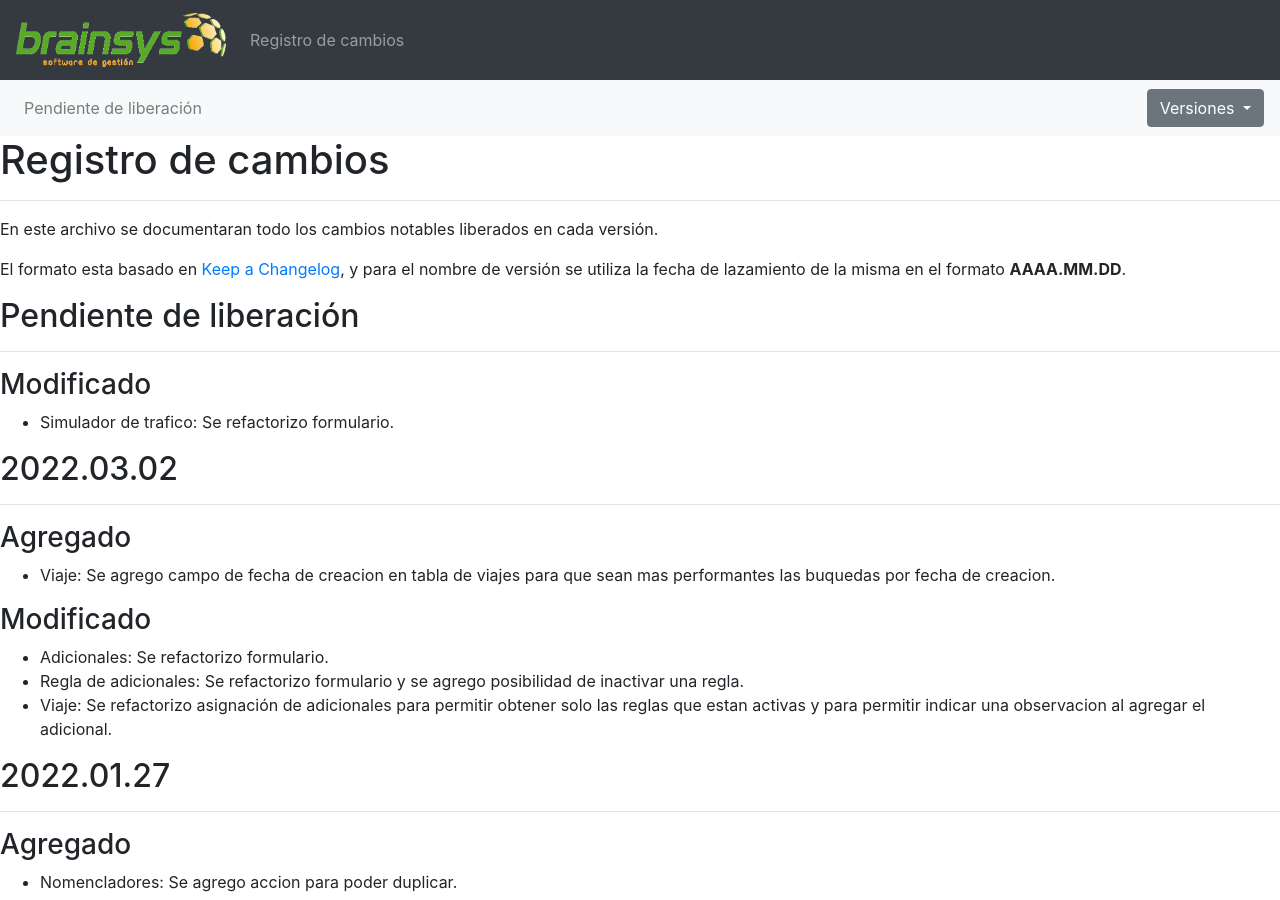
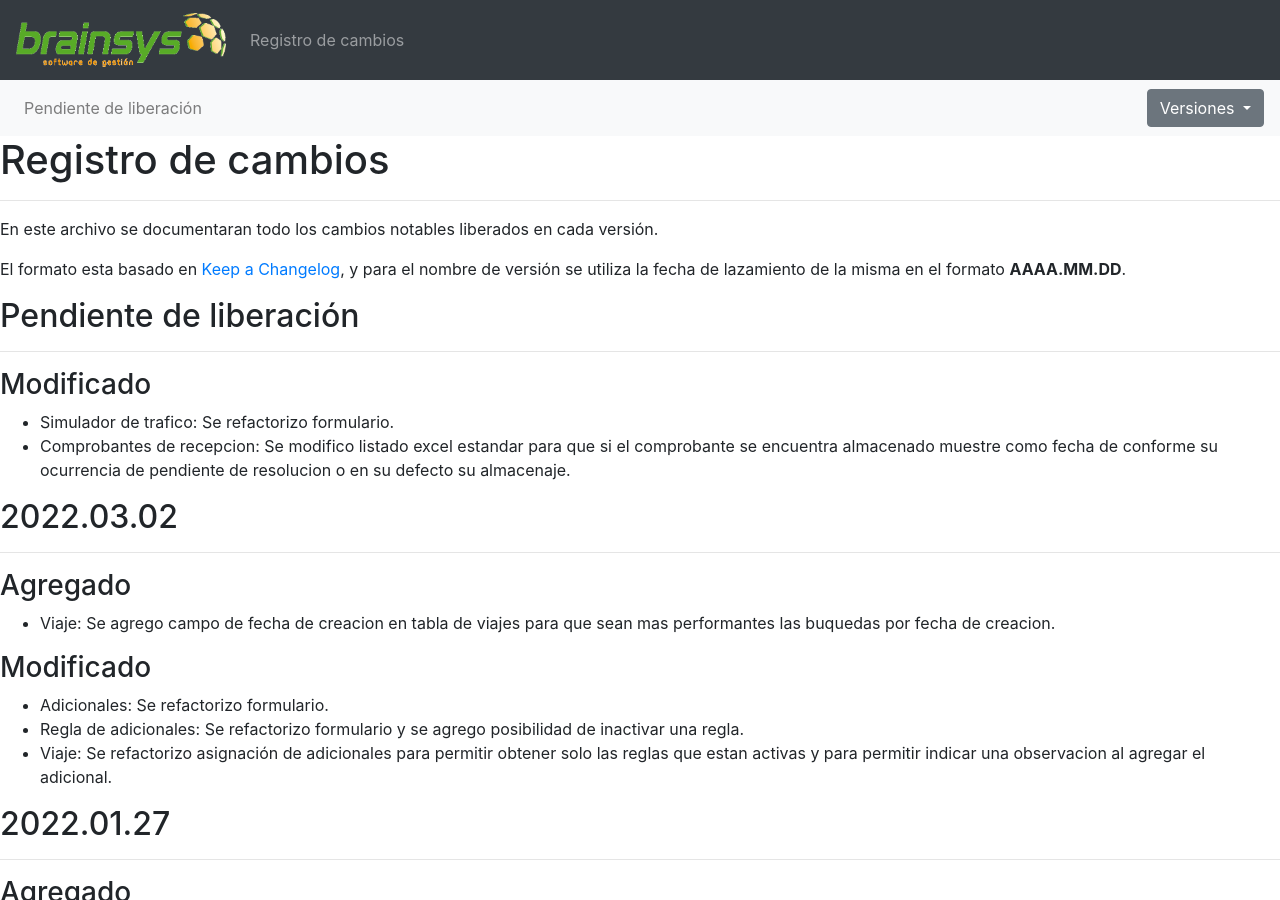
Before and after one commit to brainsys-arsaad/versionado, a Jekyll site: the page built from registro-cambios.markdown, in a window 1280 px wide and 900 px high. Built offline with Jekyll 4.4.1, drawn with Linux system fonts in a browser that asks for light colours.

Commit message:
Update registro-cambios.markdown

```diff
--- a/registro-cambios.markdown
+++ b/registro-cambios.markdown
@@ -66,6 +66,7 @@ El formato esta basado en [Keep a Changelog](https://keepachangelog.com/es-ES/1.
 
 ### Modificado
 - Simulador de trafico: Se refactorizo formulario.
+- Comprobantes de recepcion: Se modifico listado excel estandar para que si el comprobante se encuentra almacenado muestre como fecha de conforme su ocurrencia de pendiente de resolucion o en su defecto su almacenaje.
 
 ## 2022.03.02
 ---
```
